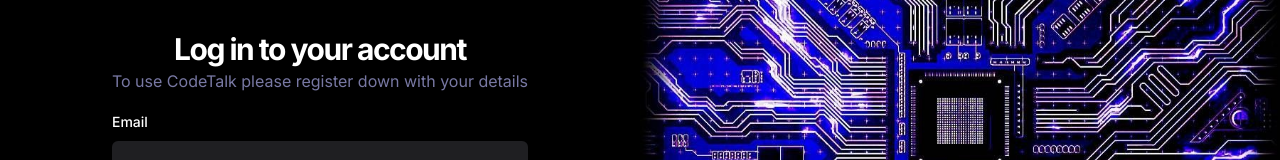
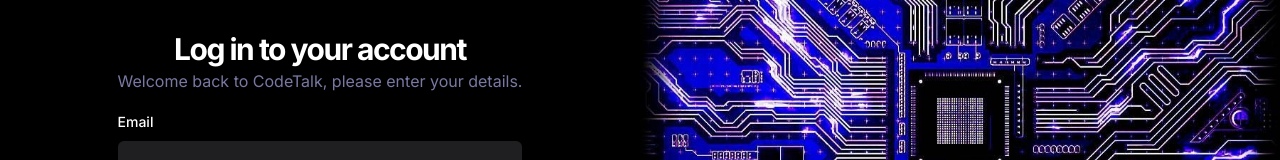
Before and after one commit to alisaghir1/Code-Talk-Frontend, a React (Vite) app: page /sign-in in a window 1280 px wide. Shown: the part 279-439 px from the top of the page. Built offline with nearby package versions, Linux system fonts and the light colour scheme; no server answers.

Commit message:
edited the hover and a sentencce i forgot

```diff
--- a/package.json
+++ b/package.json
@@ -5,7 +5,7 @@
   "type": "module",
   "scripts": {
     "dev": "vite",
-    "build": "vite build",
+    "build": "vite build ",
     "lint": "eslint . --ext ts,tsx --report-unused-disable-directives --max-warnings 0",
     "preview": "vite preview"
   },
--- a/src/authentication/forms/SigninForm.tsx
+++ b/src/authentication/forms/SigninForm.tsx
@@ -48,7 +48,7 @@
 
       navigate('/')
     }else{
-     return toast({ title: 'Sign up failed. Please try again later'})
+     return toast({ title: 'Sign in failed. Please try again later'})
     }
 
   }
@@ -58,7 +58,7 @@
       <div className="smLw-420 flex-center flex-col">
         <img src="/assets/logo.png" width={200} height={150} alt="logo" />
         <h2 className="h3-bold md:h2-bold pt-5 sm:pt-12">Log in to your account</h2>
-        <p className="text-light-3 small-medium md:base-regular">To use CodeTalk please register down with your details</p>
+        <p className="text-light-3 small-medium md:base-regular">Welcome back to CodeTalk, please enter your details.</p>
     <form onSubmit={form.handleSubmit(onSubmit)} className="flex flex-col gap-5 w-full mt-4">
             <FormField
         control={form.control}
--- a/src/custom.css
+++ b/src/custom.css
@@ -267,7 +267,7 @@
 
   /* Button */
   .shad-button_primary {
-    @apply bg-primary-500 hover:bg-primary-500 text-light-1 flex gap-2 !important;
+    @apply bg-primary-500 hover:bg-primary-600 text-light-1 flex gap-2 !important;
   }
 
   .shad-button_dark_4 {
```
